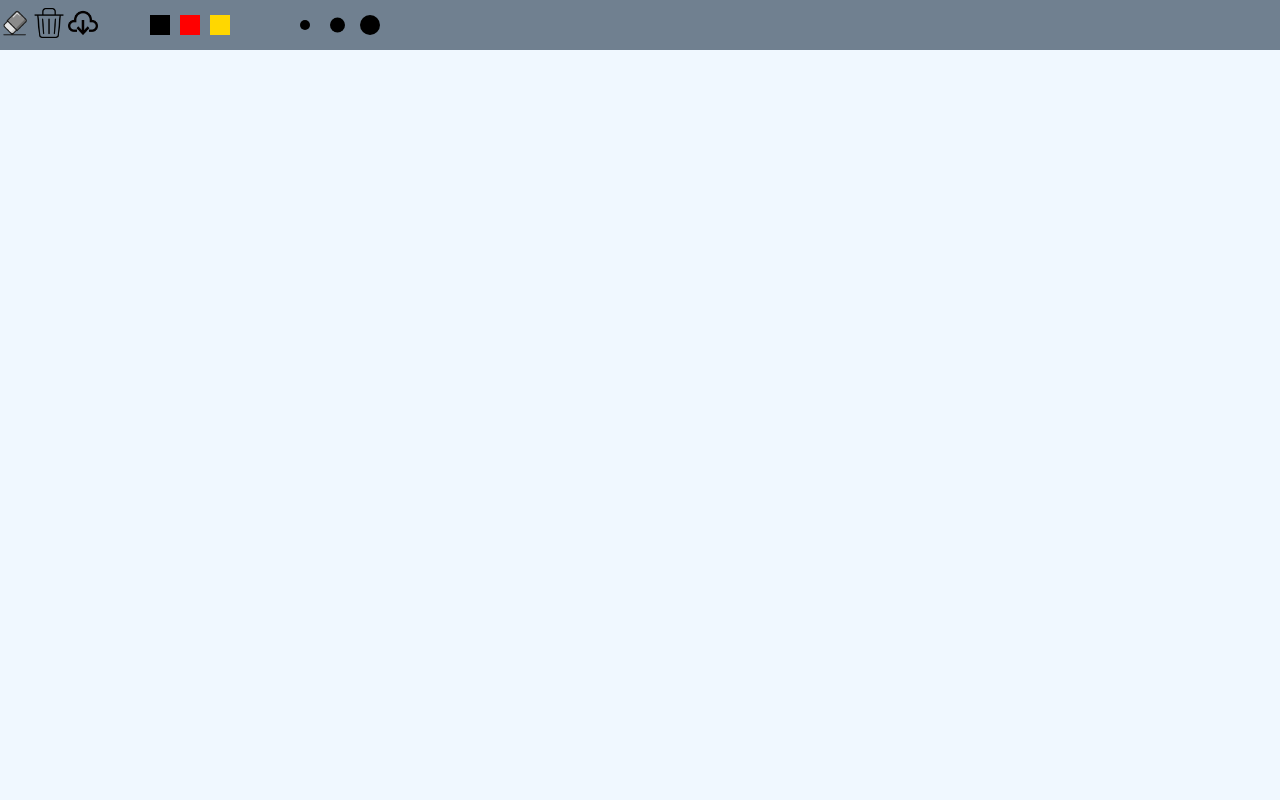
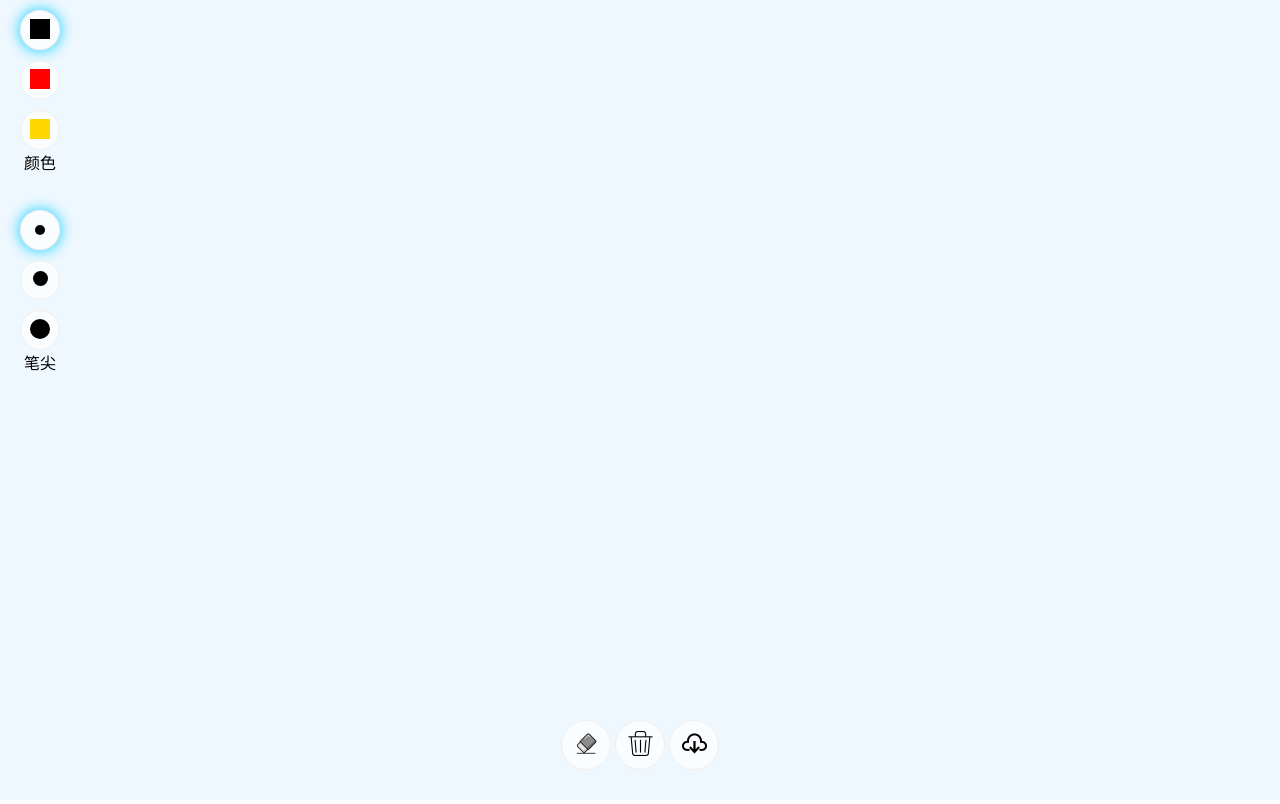
Before and after one commit to xuehuzi/jirengu, a plain HTML site: page Canvas画板.html in a window 1280 px wide. Drawn offline with Linux system fonts and the light colour scheme.

Commit message:
修改canvas画板两种鼠标形态

```diff
--- a/Canvas画板.html
+++ b/Canvas画板.html
@@ -19,71 +19,121 @@
 
       canvas {
          background: aliceblue;
+         cursor:url('./img/pen_ico.ico'),auto
       }
 
       .select {
-         /* display: flex;
-            align-items: center; */
-         /* 以上两行可直接让imgpic和penandcolor垂直居中，老浏览器兼容性较差 */
-         position: fixed;
-         width: 100%;
-         background: slategray;
-         height: 50px;
+         display: flex;
+         justify-content: center;
+         background: #eee;
       }
 
       .imgpic {
+         bottom: 30px;
          position: absolute;
-            top: 50%;
-            transform: translateY(-50%);
+      }
+
+      .color_list {
+         position: absolute;
+         left: 20px;
+         text-align: center;
+      }
+
+      .pen_list {
+         position: absolute;
+         left: 20px;
+         top: 200px;
+         text-align: center;
+      }
+
+      .imgpic>button>img {
+         width: 25px;
+         height: 25px;
+      }
+
+      .active {
+         box-shadow: 0 0 15px #00CCFF;
+      }
+
+      .color_list>button {
+         height: 40px;
+         width: 40px;
+         border-radius: 50%;
+         background-color: rgba(255, 255, 255, 0.7);
+         border: 1px solid #eee;
+         cursor: pointer;
+         display: block;
+         margin-top: 10px;
+         outline: none;
+      }
+
+      .imgpic>button {
+         height: 50px;
+         width: 50px;
+         border-radius: 50%;
+         background-color: rgba(255, 255, 255, 0.7);
+         border: 1px solid #eee;
+         margin-top: 10px;
+         outline: none;
+         cursor: pointer;
+      }
+
+      .pen_list>button {
+         height: 40px;
+         width: 40px;
+         border-radius: 50%;
+         background-color: rgba(255, 255, 255, 0.7);
+         border: 1px solid #eee;
+         display: block;
+         cursor: pointer;
+         margin-top: 10px;
+         outline: none;
+      }
+
+      .pen_list>button>span {
+         width: 20px;
+         height: 20px;
+         display: inline-block;
       }
 
 
-        .penandcolor>div>span {
+      .color_list>button>span {
          width: 20px;
          height: 20px;
          display: inline-block;
-            position: absolute;
-            top: 50%;
-            transform: translateY(-50%);
       }
 
-        .color_list>span:nth-child(1) {
+      .color_list>button:nth-child(1)>span {
          background: black;
-            left: 150px;
       }
 
-        .color_list>span:nth-child(2) {
+      .color_list>button:nth-child(2)>span {
          background: red;
-            left: 180px;
       }
 
-        .color_list>span:nth-child(3) {
+      .color_list>button:nth-child(3)>span {
          background: gold;
-            left: 210px;
       }
 
 
-        .pen_list>span {
+      .pen_list>button>span {
          background: black;
          border-radius: 50%;
       }
 
-        .pen_list>span:nth-child(1) {
+      .pen_list>button:nth-child(1)>span {
          width: 10px;
          height: 10px;
-            left: 300px;
       }
 
-        .pen_list>span:nth-child(2) {
+      .pen_list>button:nth-child(2)>span {
          width: 15px;
          height: 15px;
-            left: 330px;
       }
 
-        .pen_list>span:nth-child(3) {
+      .pen_list>button:nth-child(3)>span {
          height: 20px;
          width: 20px;
-            left: 360px;
       }
    </style>
 </head>
@@ -91,44 +141,52 @@
 <body>
    <div class="select">
       <div class="imgpic">
-         <img id="eraser" src="./img/xiangpi1.png" alt="橡皮擦" width="30px" height="30px">
-         <img id="delet" src="./img/delt.png" alt="删除" width="30px" height="30px">
-         <img id="download" src="./img/download.png" alt="下载" width="30px" height="30px">
+         <button class="eraser_btn"><img id="eraser" src="./img/xiangpi1.png" alt="橡皮擦"></button>
+         <button><img id="delet" src="./img/delt.png" alt="删除"></button>
+         <button><img id="download" src="./img/download.png" alt="下载"></button>
       </div>
-      <div class="penandcolor">
+
       <div class="color_list">
-            <span id="black" class="black brush_color"></span>
-            <span id="red" class="red brush_color"></span>
-            <span id="gold" class="gold brush_color"></span>
+         <button class="active brush"><span id="black" class=" brush_color"></span></button>
+         <button class="brush"><span id="red" class=" brush_color"></span></button>
+         <button class="brush"><span id="gold" class=" brush_color"></span></button>
+         <p>颜色</p>
       </div>
       <div class="pen_list">
-            <span id="pen_one" class="thickness"></span>
-            <span id="pen_two" class="thickness"></span>
-            <span id="pen_three" class="thickness"></span>
+         <button class="active thickness_btn"><span id="pen_one" class="thickness"></span></button>
+         <button class="thickness_btn"><span id="pen_two" class="thickness"></span></button>
+         <button class="thickness_btn"><span id="pen_three" class="thickness"></span></button>
+         <p>笔尖</p>
       </div>
-      </div>
+
    </div>
    <canvas id="my_canvas"></canvas>
 
 
    <script>
       var brush_color = document.getElementsByClassName('brush_color');
+      var brush = document.getElementsByClassName('brush');
+
       var thickness = document.getElementsByClassName('thickness');
+      var thickness_btn = document.getElementsByClassName('thickness_btn');
+
+      let eraser_btn = document.querySelector('.eraser_btn');
+
       var change_color = undefined;
       var my_canvas = document.getElementById('my_canvas');
       var my_graphics = my_canvas.getContext('2d');
       var draw_flg = false;
-      //var eraser = document.getElementById('eraser');
       var eraser_flg = false;
       var coordinate = {
          'x': undefined,
          'y': undefined
       }
-      var pen_width = {
-         'pen_one': 5,
-         'pen_two': 10,
-         'pen_three': 15
-      }
+      var pen_width = [
+         { thickness: 5 },
+         { thickness: 10 },
+         { thickness: 15 }
+      ]
+
       var pen_flg = undefined;
 
       window.onresize = function () {//设置canvas画布尺寸随窗口可视尺寸变化
@@ -144,33 +202,28 @@
          my_canvas.height = canvas_size_height;
       }
 
-      pen_flg = pen_width['pen_one'];//设置默认笔触宽度
+      pen_flg = pen_width[0].thickness;//设置默认笔触宽度
 
-      pen_one.onclick = function () {
-         pen_flg = pen_width['pen_one'];
+      for (let i = 0; i < thickness_btn.length; i++) {//设置笔触粗细
+         thickness_btn[i].onclick = function () {
+            for (let i = 0; i < thickness_btn.length; i++) {
+               thickness_btn[i].classList.remove('active')
+            }
             eraser_flg = false;
+            my_canvas.style.cursor = "url('./img/eraser_ico.ico'),auto";//画笔
             eraser_img();
-         // console.log(pen_flg = pen_width['one'])
+            pen_flg = pen_width[i].thickness;
+            thickness_btn[i].classList.add('active')
+         }
       }
 
-      pen_two.onclick = function () {
+      for (let i = 0; i < brush.length; i++) {//设置笔触颜色
+         brush[i].onclick = function () {
+            change_color = brush_color[i].id;
             eraser_flg = false;
+            my_canvas.style.cursor = "url('./img/eraser_ico.ico'),auto";//画笔
             eraser_img();
-         pen_flg = pen_width['pen_two'];
-      }
-
-      pen_three.onclick = function () {
-         eraser_flg = false;
-         eraser_img();
-         pen_flg = pen_width['pen_three'];
-      }
-
-      for (var i = 0; i < brush_color.length; i++) {//设置笔触颜色
-         brush_color[i].index = i;
-         brush_color[i].onclick = function () {
-            change_color = brush_color[this.index].id;
-            eraser_flg = false;
-            eraser_img();
+            brush[i].classList.add('active')
          }
       }
 
@@ -201,12 +254,17 @@
       function eraser_img() {//设置橡皮擦不同状态图片
          if (eraser_flg === true) {
             eraser.src = './img/' + 'xiangpi.png';
+            eraser_btn.classList.add('active')
+            my_canvas.style.cursor = "url('./img/eraser_ico.ico'),auto";//橡皮
          } else {
             eraser.src = './img/' + 'xiangpi1.png'
+            eraser_btn.classList.remove('active')
+            my_canvas.style.cursor = "url('./img/pen_ico.ico'),auto";//画笔
          }
       }
 
       eraser.onclick = function () {
+         my_canvas.style.cursor = "url('./img/eraser_ico.ico'),auto";//橡皮
          eraser_flg = true;
          draw_flg = false;
          eraser_img()
```
Also changed, not shown: img/eraser_ico.ico (added), img/pen_ico.ico (added). Lines whose indentation alone changed are shown as unchanged.
